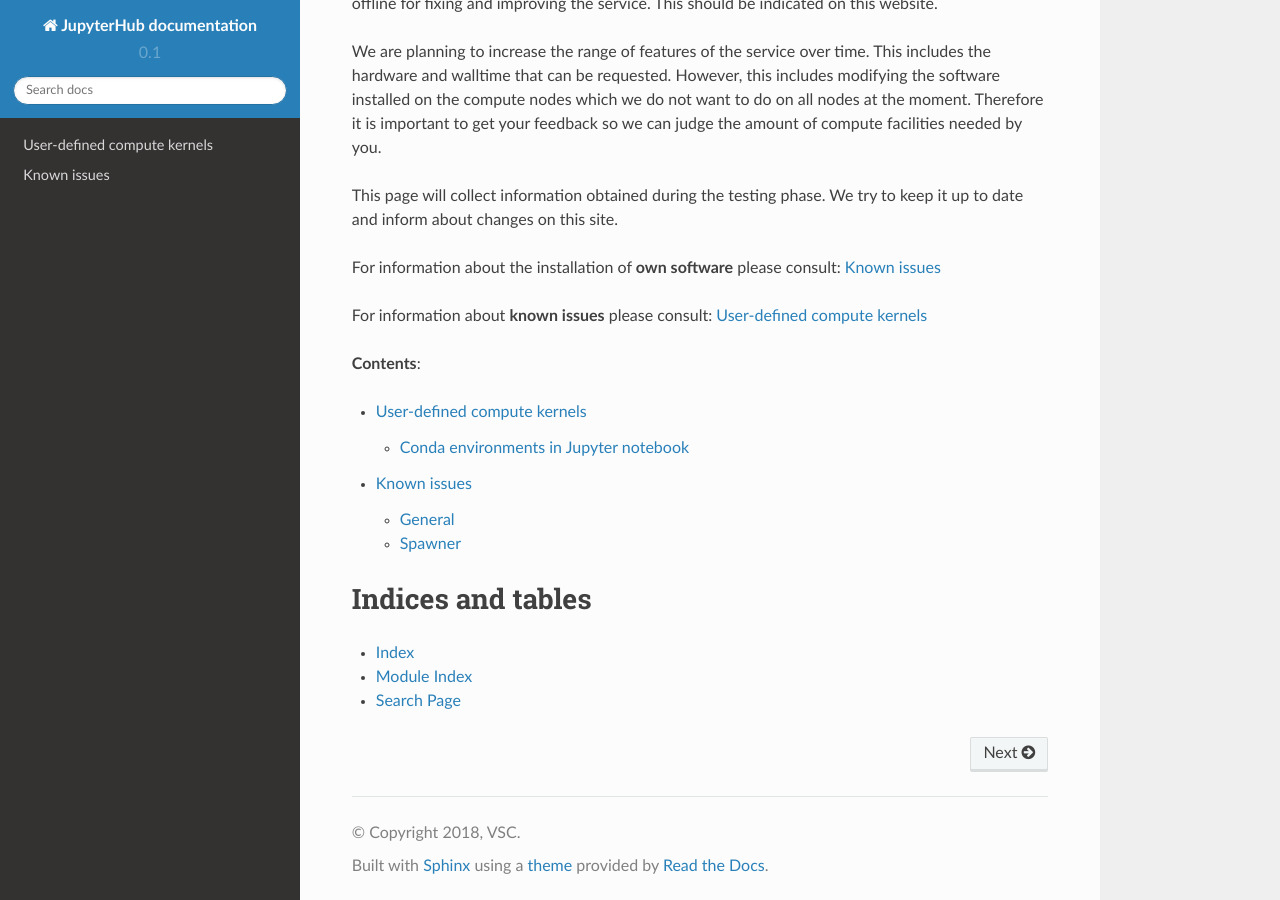
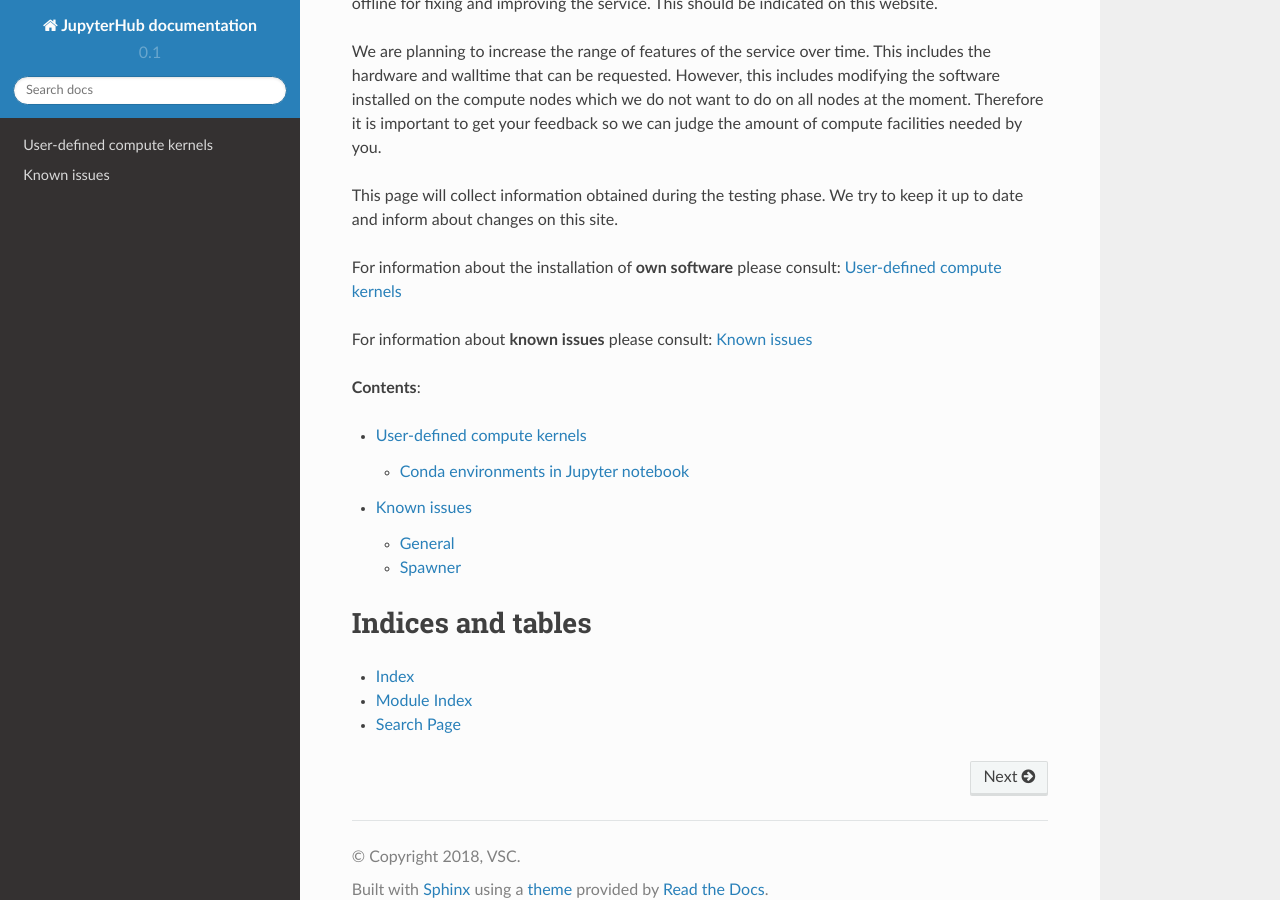
Before and after one commit to ajaust/jupyterhub-doc, a Sphinx documentation site: the page built from docs/index.rst, in a window 1280 px wide and 900 px high, scrolled down 795 px. Built offline with Sphinx 7.4.7 and the Read the Docs theme 2.0.0, drawn with Linux system fonts in a browser that asks for light colours.

```diff
--- a/docs/index.rst
+++ b/docs/index.rst
@@ -51,10 +51,10 @@ compute facilities needed by you.
 This page will collect information obtained during the testing phase. We
 try to keep it up to date and inform about changes on this site.
 
-For information about the installation of **own software** please consult: :ref:`known_issues-label`
+For information about the installation of **own software** please consult: :ref:`software_installation-label`
 
 
-For information about **known issues** please consult: :ref:`software_installation-label`
+For information about **known issues** please consult: :ref:`known_issues-label`
 
 
 
```
